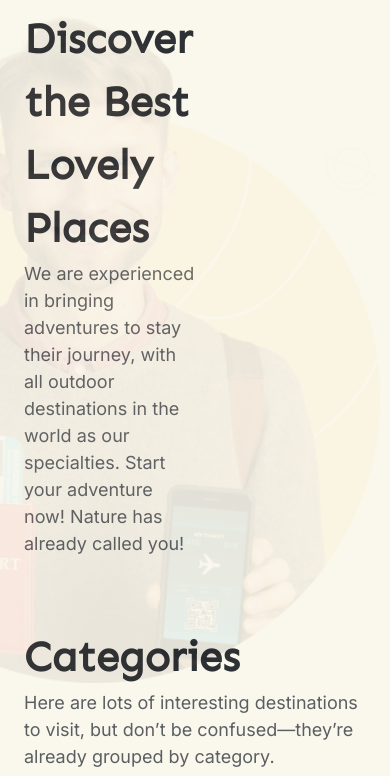
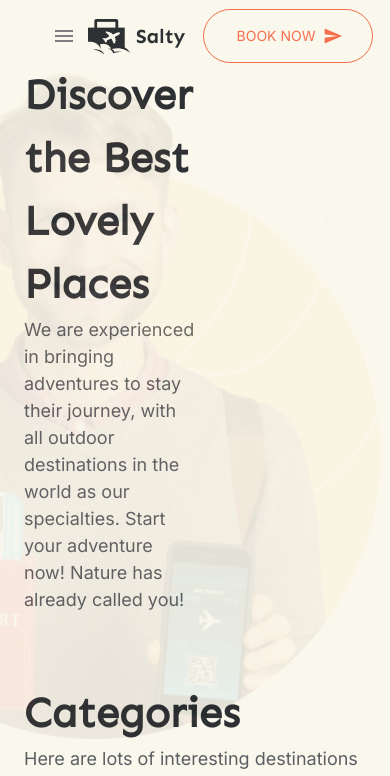
Before and after one commit to italosantana/website-travel-explorer, a React (Vite) app: page / in a window 390 px wide. Shown: the top 776 px of the page. Built offline with nearby package versions, Linux system fonts and the light colour scheme.

Commit message:
feat: add menu responsive

```diff
--- a/index.html
+++ b/index.html
@@ -8,7 +8,8 @@
   <link rel="preconnect" href="https://fonts.googleapis.com">
   <link rel="preconnect" href="https://fonts.gstatic.com" crossorigin>
   <link href="https://fonts.googleapis.com/css2?family=Inter&family=Sen&display=swap" rel="stylesheet">
-  <title>Vite + React + TS</title>
+  <link href="https://fonts.googleapis.com/css2?family=Poppins&display=swap" rel="stylesheet">
+  <title>Explorer landing page</title>
 </head>
 
 <body>
--- a/src/App.tsx
+++ b/src/App.tsx
@@ -6,11 +6,13 @@ import { Testimonial } from './components/Testimonial/Testimonial';
 import { Footer } from './components/Footer/Footer';
 import { Container, ThemeProvider } from '@mui/material';
 import theme from './styles/theme';
+import { ResponsiveAppBar } from './components/Menu/Menu';
 
 function App() {
   return (
     <ThemeProvider theme={theme}>
       <Container>
+        <ResponsiveAppBar />
         <Banner />
         <Categories />
         <Testimonial />
--- /dev/null
+++ b/src/components/Buttons/OrangeOutlineButton.tsx
@@ -0,0 +1,25 @@
+import { Button } from "@mui/material"
+import SendIcon from '@mui/icons-material/Send';
+
+type Props = {
+    href: string;
+    children: React.ReactNode;
+}
+export const OrangeButton = ({ href, children }: Props) => {
+    return (
+        <Button
+            variant="outlined"
+            href={href}
+            endIcon={<SendIcon />}
+            sx={{
+                color: "#F66F4D",
+                border: "1.4px solid #F66F4D",
+                borderRadius: '27px',
+                width: "170px",
+                height: '54px',
+            }}
+        >
+            {children}
+        </Button>
+    )
+}
--- /dev/null
+++ b/src/components/Menu/Menu.tsx
@@ -0,0 +1,143 @@
+import * as React from 'react';
+import AppBar from '@mui/material/AppBar';
+import Box from '@mui/material/Box';
+import Toolbar from '@mui/material/Toolbar';
+import IconButton from '@mui/material/IconButton';
+import Typography from '@mui/material/Typography';
+import Menu from '@mui/material/Menu';
+import MenuIcon from '@mui/icons-material/Menu';
+import Container from '@mui/material/Container';
+import Avatar from '@mui/material/Avatar';
+import Button from '@mui/material/Button';
+import Tooltip from '@mui/material/Tooltip';
+import MenuItem from '@mui/material/MenuItem';
+import AdbIcon from '@mui/icons-material/Adb';
+import theme from '../../styles/theme';
+import { OrangeButton } from '../Buttons/OrangeOutlineButton';
+
+const pages = ['Home', 'About us', 'Destinations', 'Tours', 'Blog'];
+const settings = ['Profile', 'Account', 'Dashboard', 'Logout'];
+
+export const ResponsiveAppBar = () => {
+    const [anchorElNav, setAnchorElNav] = React.useState<null | HTMLElement>(null);
+    const [anchorElUser, setAnchorElUser] = React.useState<null | HTMLElement>(null);
+
+    const handleOpenNavMenu = (event: React.MouseEvent<HTMLElement>) => {
+        setAnchorElNav(event.currentTarget);
+    };
+    const handleOpenUserMenu = (event: React.MouseEvent<HTMLElement>) => {
+        setAnchorElUser(event.currentTarget);
+    };
+
+    const handleCloseNavMenu = () => {
+        setAnchorElNav(null);
+    };
+
+    const handleCloseUserMenu = () => {
+        setAnchorElUser(null);
+    };
+
+    return (
+        <AppBar position="static" sx={{ backgroundColor: theme.palette.background.default, boxShadow: 'none' }}>
+            <Container maxWidth="xl">
+                <Toolbar disableGutters>
+                    <Box sx={{ flexGrow: 1, display: { xs: 'flex', md: 'none' } }}>
+                        <IconButton
+                            size="large"
+                            aria-label="account of current user"
+                            aria-controls="menu-appbar"
+                            aria-haspopup="true"
+                            onClick={handleOpenNavMenu}
+                            color="secondary"
+                        >
+                            <MenuIcon />
+                        </IconButton>
+                        <Menu
+                            id="menu-appbar"
+                            anchorEl={anchorElNav}
+                            anchorOrigin={{
+                                vertical: 'bottom',
+                                horizontal: 'left',
+                            }}
+                            keepMounted
+                            transformOrigin={{
+                                vertical: 'top',
+                                horizontal: 'left',
+                            }}
+                            open={Boolean(anchorElNav)}
+                            onClose={handleCloseNavMenu}
+                            sx={{
+                                display: { xs: 'block', md: 'none' },
+                            }}
+                        >
+                            {pages.map((page) => (
+                                <MenuItem key={page} onClick={handleCloseNavMenu}>
+                                    <Typography textAlign="center">{page}</Typography>
+                                </MenuItem>
+                            ))}
+                        </Menu>
+                    </Box>
+                    <img style={{ display: 'flex', marginRight: 1, }} src='../../src/assets/logo-footer.png' alt='logo business' />
+                    <Typography
+                        variant="h5"
+                        noWrap
+                        component="a"
+                        href=""
+                        sx={{
+                            mr: 2,
+                            display: { xs: 'flex', md: 'none' },
+                            flexGrow: 1,
+                            fontFamily: 'monospace',
+                            fontWeight: 700,
+                            letterSpacing: '.3rem',
+                            color: 'inherit',
+                            textDecoration: 'none',
+                        }}
+                    >
+                        explorer
+                    </Typography>
+
+                    <Box sx={{ flexGrow: 1, display: { xs: 'none', md: 'flex' } }}>
+                        {pages.map((page) => (
+                            <Button
+                                key={page}
+                                onClick={handleCloseNavMenu}
+                                sx={{ ml: 2, color: '#2E476B', fontWeight: 400, fontSize: '16px', display: 'block', fontFamily: "Poppins", }}
+                            >
+                                {page}
+                            </Button>
+                        ))}
+                    </Box>
+
+                    <Box sx={{ flexGrow: 0 }}>
+                        <OrangeButton href='#'>
+                            Book now
+                        </OrangeButton>
+                        <Menu
+                            sx={{ mt: '45px' }}
+                            id="menu-appbar"
+                            anchorEl={anchorElUser}
+                            anchorOrigin={{
+                                vertical: 'top',
+                                horizontal: 'right',
+                            }}
+                            keepMounted
+                            transformOrigin={{
+                                vertical: 'top',
+                                horizontal: 'right',
+                            }}
+                            open={Boolean(anchorElUser)}
+                            onClose={handleCloseUserMenu}
+                        >
+                            {settings.map((setting) => (
+                                <MenuItem key={setting} onClick={handleCloseUserMenu}>
+                                    <Typography textAlign="center">{setting}</Typography>
+                                </MenuItem>
+                            ))}
+                        </Menu>
+                    </Box>
+                </Toolbar>
+            </Container>
+        </AppBar>
+    );
+}
--- a/src/styles/theme.ts
+++ b/src/styles/theme.ts
@@ -29,7 +29,7 @@ let theme = createTheme({
       main: red.A400,
     },
     background: {
-      default: '#F5F5F5',
+      default: '#FAF8ED',
     },
   },
   typography: {
```
